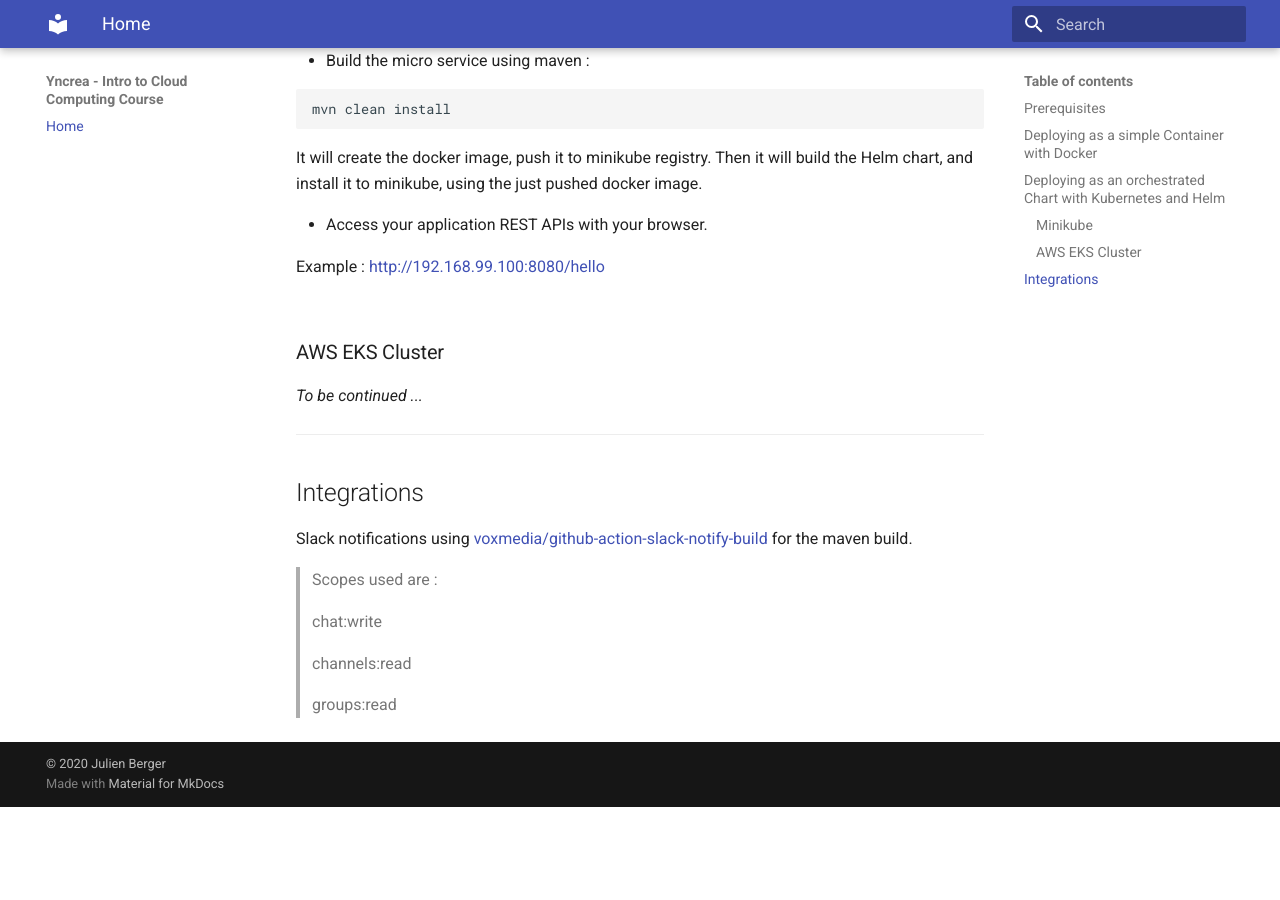
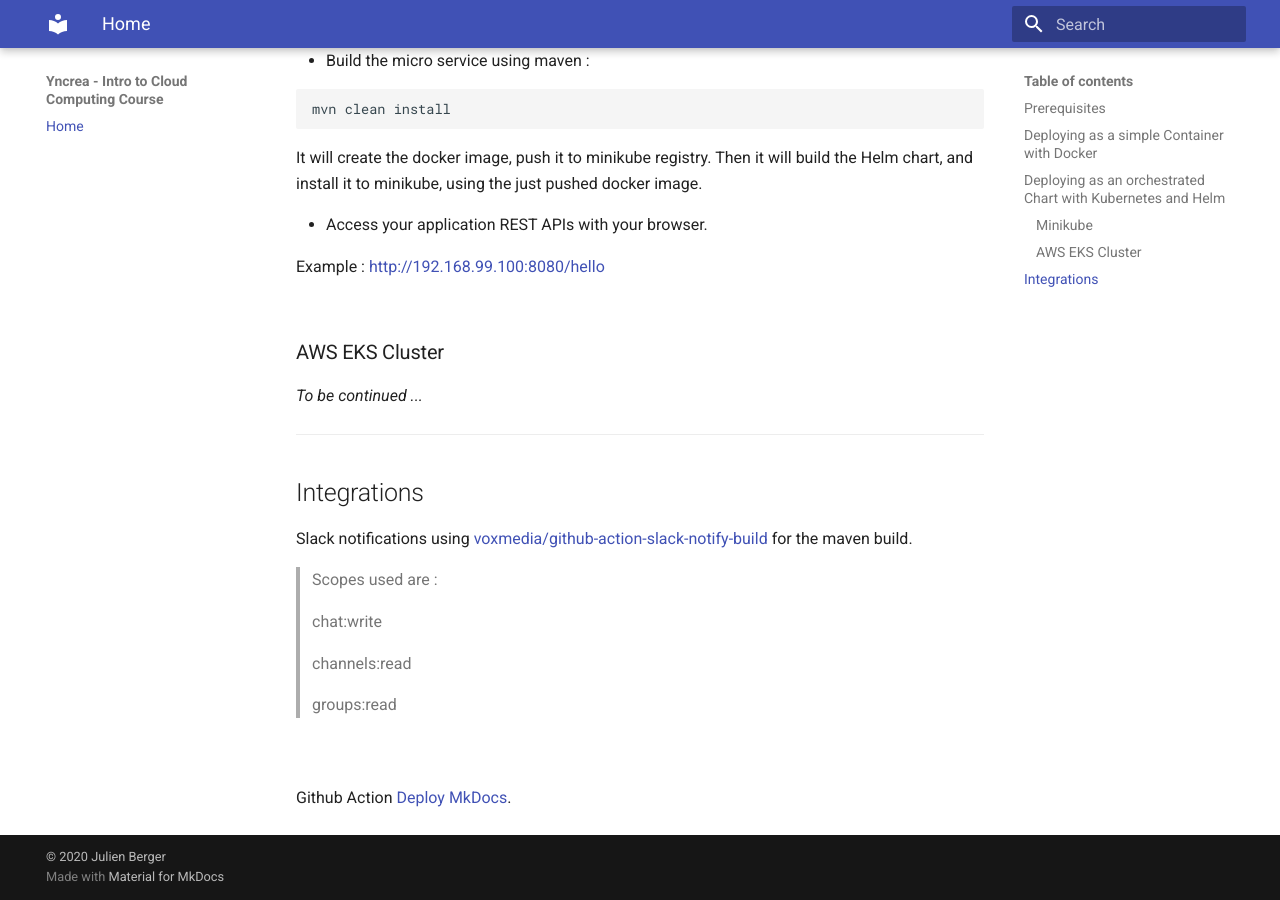
Before and after one commit to jurocknsail/yncrea-cloudcomputing, an MkDocs documentation site: the page built from docs/README.md, in a window 1280 px wide and 900 px high, scrolled down 2067 px. Built offline with MkDocs 1.6.1 and Material for MkDocs 9.7.7, drawn with Linux system fonts in a browser that asks for light colours; before the commit the page ends 2874 px from its top, so only the background shows below that.

Commit message:
Updating docs

```diff
--- a/docs/README.md
+++ b/docs/README.md
@@ -106,3 +106,7 @@ Slack notifications using [ voxmedia/github-action-slack-notify-build ](https://
 > channels:read
 >
 > groups:read
+
+
+<br></br>
+Github Action [Deploy MkDocs](https://github.com/marketplace/actions/deploy-mkdocs).
```
